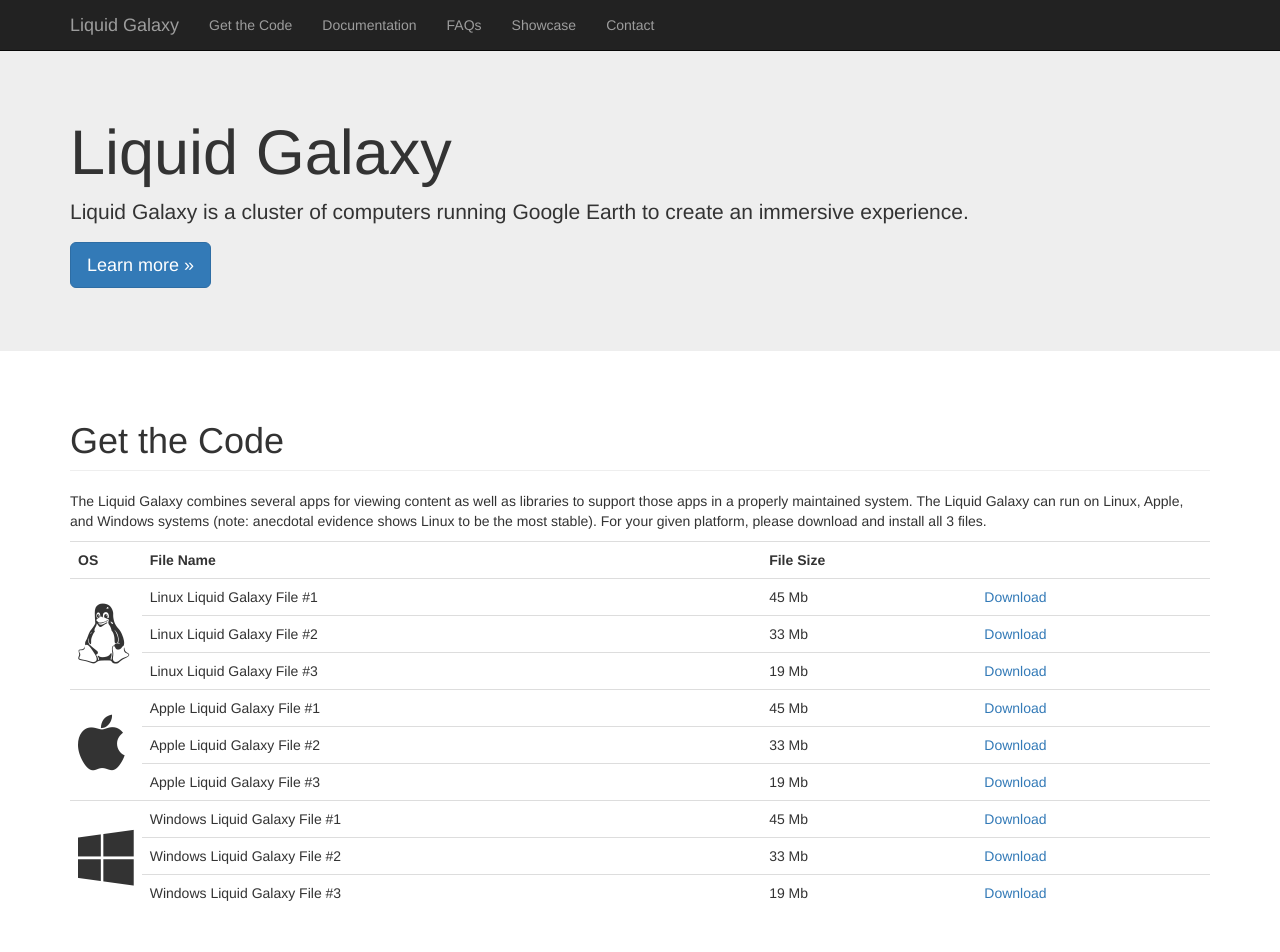
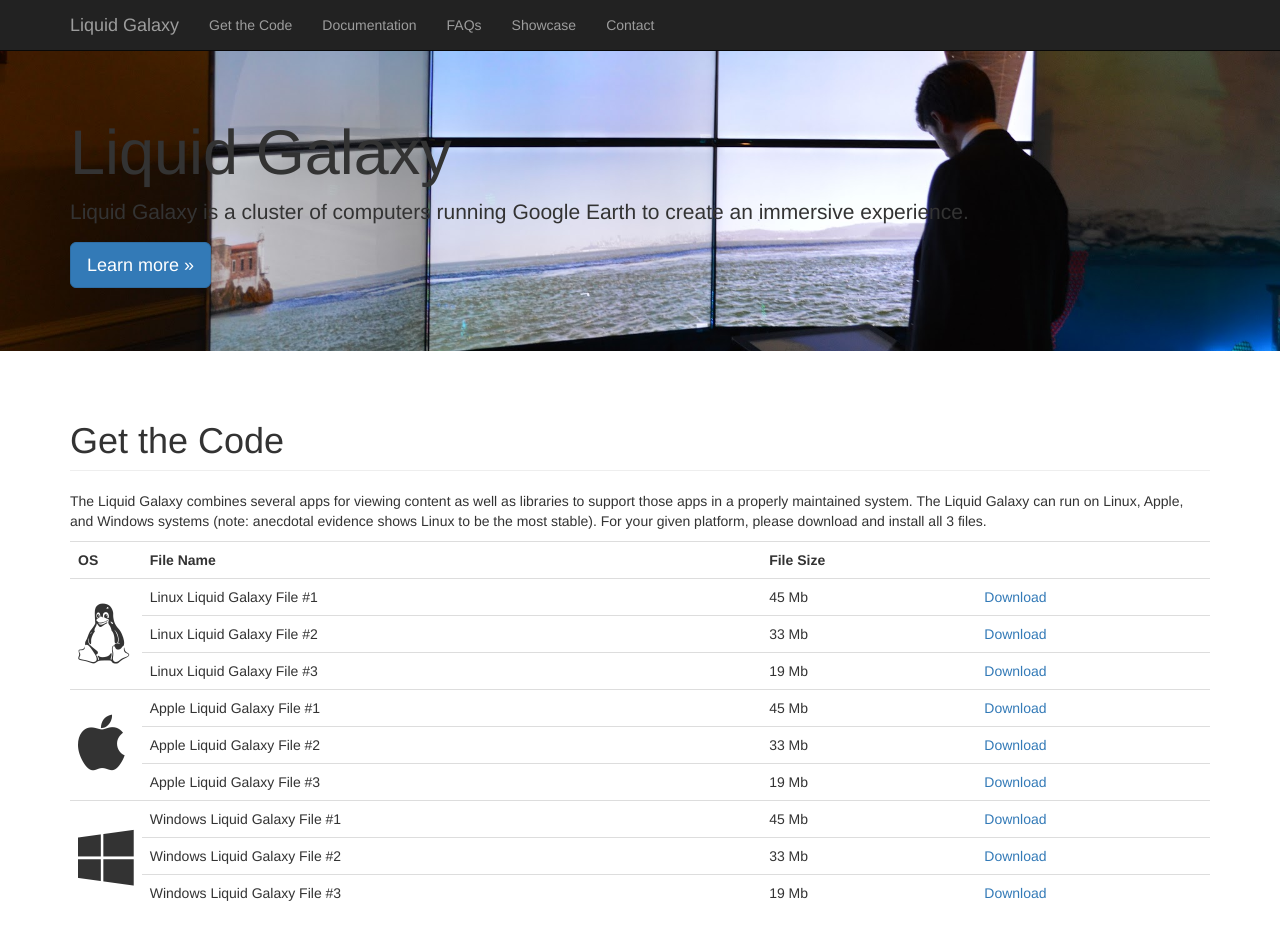
Before and after one commit to sethjensen1/sethjensen1.github.io, a Jekyll site: the page index.html, which Jekyll copies as it is, in a window 1280 px wide and 1400 px high. Shown: the top 952 px of the window. Built offline with Jekyll 4.4.1, drawn with Linux system fonts in a browser that asks for light colours.

Commit message:
Add header background

```diff
--- a/css/style.css
+++ b/css/style.css
@@ -29,3 +29,7 @@
 #map > #container {
     height: 400px;
 }
+
+.header-bg {
+    background: url("/img/lg-1.jpg") no-repeat 0 -320px/100%;
+}
--- a/index.html
+++ b/index.html
@@ -36,7 +36,7 @@
     </div>
   </header>
 
-  <div class="jumbotron">
+  <div class="jumbotron header-bg">
     <div class="container">
       <h1>Liquid Galaxy</h1>
       <p>Liquid Galaxy is a cluster of computers running Google Earth to create an immersive experience.</p>
```
